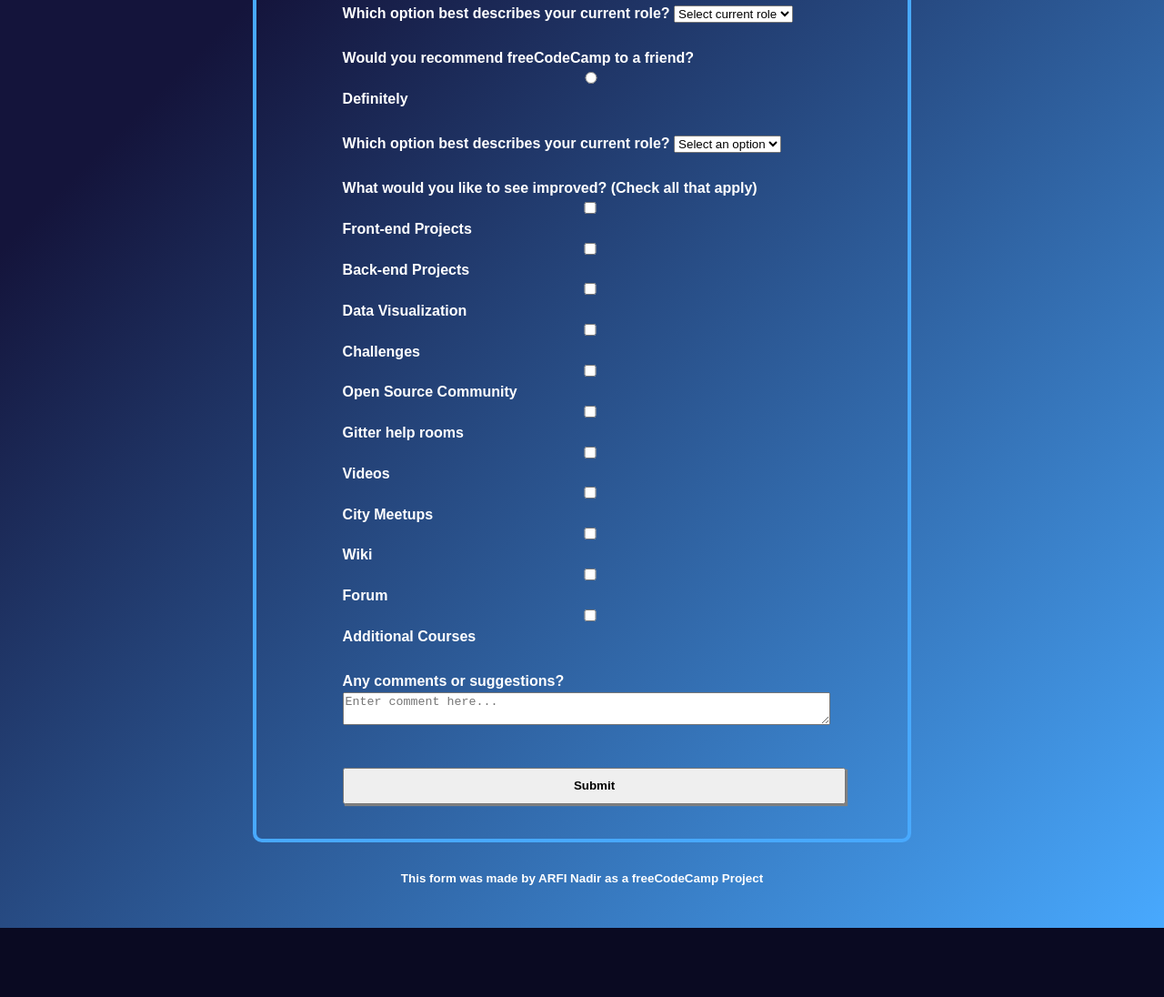
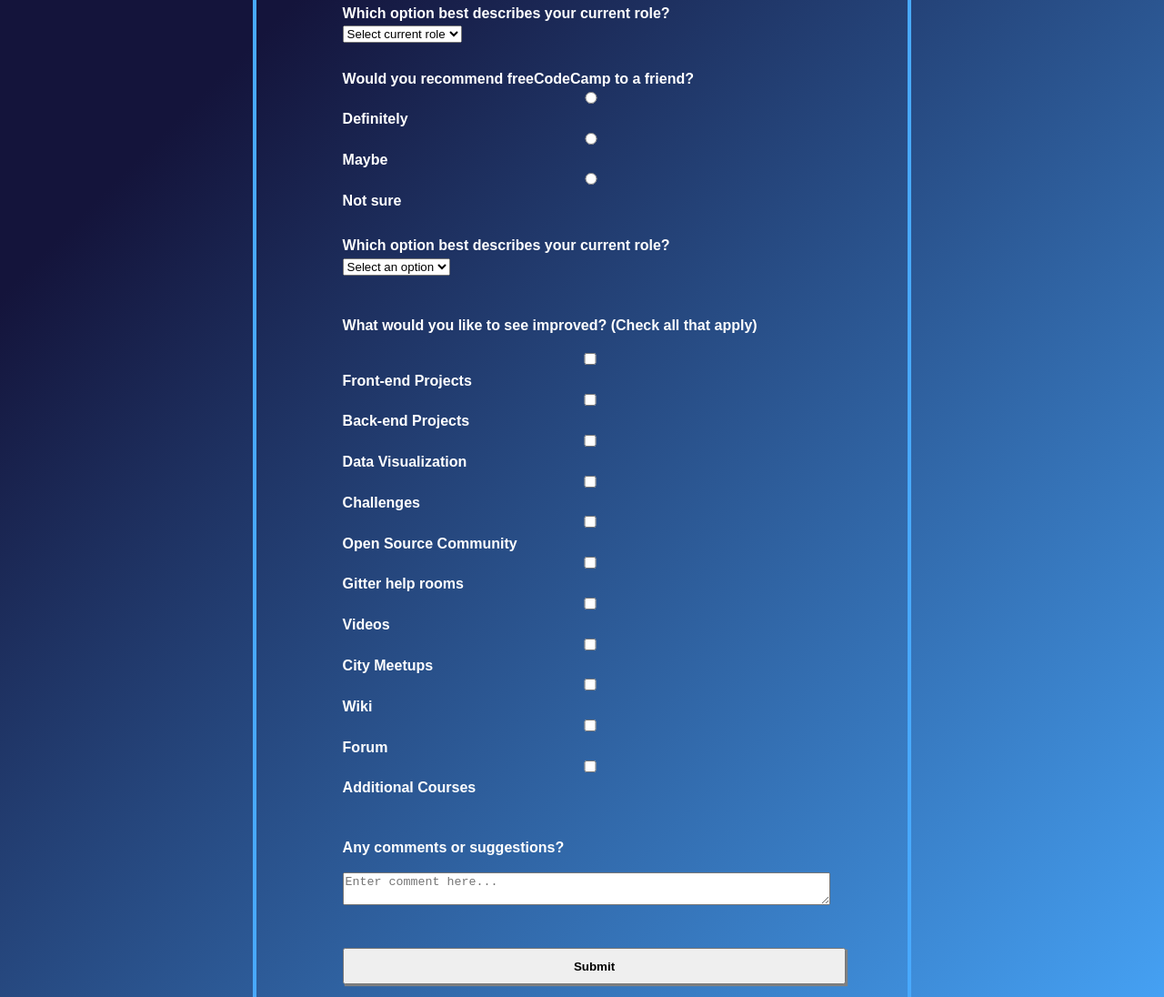
Before and after one commit to arfi-nadir/freeCodeCamp, a plain HTML site: page Responsive Web Design Projects/Build a Survey Form/index.html in a window 1280 px wide. Shown: the part 436-1532 px from the top of the page at 91% size. Before the commit the page ends 1456 px from the top, so only its background shows below. Drawn offline with Linux system fonts and the light colour scheme; a web font is replaced by a local one.

Commit message:
Update index.html

```diff
--- a/Responsive Web Design Projects/Build a Survey Form/index.html
+++ b/Responsive Web Design Projects/Build a Survey Form/index.html
@@ -6,6 +6,8 @@
     <title> Survery Form </title>
     <link rel="stylesheet" type="text/css" href="style.css">
     <link href="http://allfont.net/allfont.css?fonts=saxmono" rel="stylesheet" type="text/css" />
+    <script src="https://cdn.freecodecamp.org/testable-projects-fcc/v1/bundle.js"></script>
+
 </head>
 <body>
     <header>
@@ -15,117 +17,66 @@
 <!--------------------------------------------------------------------------------------------------------------->
     <section>
         <form action="" id="survey-form">
-
             <div class="form-group">
-                <label for="name" class="" id="name-label" >
-                    Name
-                    <input type="" class="" id="name" placeholder="Name" required>
-                </label>
+                <div><label for="name" id="name-label" >Name</label></div>
+                <div><input type="text" id="name" placeholder="Name" required></div>
             </div>
-
             <div class="form-group">
-                <label for="email" class="" id="email-label" >
-                    Email
-                    <input type="text" class="" id="email" placeholder="Email" required>
-                </label>
+                <div><label for="email" id="email-label" >Email</label></div>
+                <div><input type="email" id="email" placeholder="Email" required></div>
             </div>
-
             <div class="form-group">
-                <label for="number" class="" id="number-label">
-                    Age(Optional)
-                    <input type="number" class="" placeholder="Age" id="number" min="10" max="90">
-                </label>
+                <div><label for="number" id="number-label">Age(Optional)</label></div>
+                <div><input type="number" placeholder="Age" id="number" min="10" max="90"></div>
             </div>
-
             <div class="form-group">
-                <label for="dropdown" class="" id="dropdown-label">
-                    Which option best describes your current role?
-                    <select name="" id="dropdown" class="">
+                <div><label for="dropdown" id="dropdown-label">Which option best describes your current role?</label></div>
+                <div>
+                    <select name="" id="dropdown">
                             <option disabled="" selected="" value="role" >Select current role </option>
                             <option value="student" >Student</option>
                             <option value="job" >Full time job</option>
                             <option value="learner" >Full time learner</option>
                             <option value="other" >Other</option>
                     </select>
-                </label>
+                </div>
+            </div>
+            <div class="form-group">
+                <div><label for="check-box-label" id="check-box-label">Would you recommend freeCodeCamp to a friend?</label></div>
+                <div><input type="radio" id="" name="user-recommend" value="definitely" > Definitely</div>
+                <div><input type="radio" id="" name="user-recommend" value="maybe" > Maybe</div>
+                <div><input type="radio" id="" name="user-recommend" value="not-sure" > Not sure</div>
             </div>
 
             <div class="form-group">
-                Would you recommend freeCodeCamp to a friend?
-                    <div id="check-box-input">
-                        <div>
-                            <label for="check-box-label" class="" id="check-box-label"></label>
-                        </div>
-                        <div>
-                            <input type="radio" id="" name="user-recommend" value="definitely" > Definitely
-                        </div>
-                    </div>
-
-
-
-                <!--
-                <label for="check-box-label" class="" id="check-box-label">
-                    <input type="radio" class="input-radio" name="user-recommend" value="maybe">Maybe
-                </label>
-                <label for="check-box-label" class="" id="check-box-label">
-                    <input type="radio" class="input-radio"  name="user-recommend" value="not-sure">Not sure
-                </label>-->
-            </div>
-
-            <div class="form-group">
-                <label for="dropdown" class="" id="dropdown-label">
-                    Which option best describes your current role?
-                    <select name="" id="dropdown" class="" aria-placeholder="Select an option ">
+                <div><label for="dropdown" id="dropdown-label">Which option best describes your current role?</label></div>
+                <div><select name="" id="dropdown" aria-placeholder="Select an option ">
                         <option disabled="" selected="" value="role" >Select an option </option>
                         <option value="student" >Challenges</option>
                         <option value="job" >Projects</option>
                         <option value="learner" >Community</option>
                         <option value="other" >Open source</option>
                     </select>
-                </label>
+                </div>
+            </div>
+
+            <div class="form-group"><p>What would you like to see improved? (Check all that apply)</p>
+                <div><input type="checkbox" id="check-box-input" value="front-end"> Front-end Projects</div>
+                <div><input type="checkbox" id="check-box-input" value="back-end"> Back-end Projects</div>
+                <div><input type="checkbox" id="check-box-input" value="data-visualization"> Data Visualization</div>
+                <div><input type="checkbox" id="check-box-input" value="challenges"> Challenges</div>
+                <div><input type="checkbox" id="check-box-input" value="open-source"> Open Source Community</div>
+                <div><input type="checkbox" id="check-box-input" value="gitter"> Gitter help rooms</div>
+                <div><input type="checkbox" id="check-box-input" value="videos"> Videos</div>
+                <div><input type="checkbox" id="check-box-input" value="meetups"> City Meetups</div>
+                <div><input type="checkbox" id="check-box-input" value="wiki"> Wiki</div>
+                <div><input type="checkbox" id="check-box-input" value="forum"> Forum</div>
+                <div><input type="checkbox" id="check-box-input" value="courses"> Additional Courses</div>
             </div>
 
             <div class="form-group">
-                What would you like to see improved? (Check all that apply)
-                <label for="check-box" class="" id="check-box-label">
-                    <input type="checkbox" class="" id="check-box-input" value="front-end">Front-end Projects
-                </label>
-                <label for="check-box" class="" id="check-box-label">
-                    <input type="checkbox" class="" id="check-box-input" value="back-end">Back-end Projects
-                </label>
-                <label for="check-box" class="" id="check-box-label">
-                    <input type="checkbox" class="" id="check-box-input" value="data-visualization">Data Visualization
-                </label>
-                <label for="check-box" class="" id="check-box-label">
-                    <input type="checkbox" class="" id="check-box-input" value="challenges">Challenges
-                </label>
-                <label for="check-box" class="" id="check-box-label">
-                    <input type="checkbox" class="" id="check-box-input" value="open-source">Open Source Community
-                </label>
-                <label for="check-box" class="" id="check-box-label">
-                    <input type="checkbox" class="" id="check-box-input" value="gitter">Gitter help rooms
-                </label>
-                <label for="check-box" class="" id="check-box-label">
-                    <input type="checkbox" class="" id="check-box-input" value="videos">Videos
-                </label>
-                <label for="check-box" class="" id="check-box-label">
-                    <input type="checkbox" class="" id="check-box-input" value="meetups">City Meetups
-                </label>
-                <label for="check-box" class="" id="check-box-label">
-                    <input type="checkbox" class="" id="check-box-input" value="wiki">Wiki
-                </label>
-                <label for="check-box" class="" id="check-box-label">
-                    <input type="checkbox" class="" id="check-box-input" value="forum">Forum
-                </label>
-                <label for="check-box" class="" id="check-box-label">
-                    <input type="checkbox" class="" id="check-box-input" value="courses">Additional Courses
-                </label>
-            </div>
-
-            <div class="form-group">
-                <label for="" class="" id="check-box-label">
-                    Any comments or suggestions?</label>
-                <textarea type="text" class="" id="check-box-input" placeholder="Enter comment here..."></textarea>
+                <p>Any comments or suggestions?</p>
+                <textarea type="text" id="" placeholder="Enter comment here..."></textarea>
             </div>
 
             <div class="form-group">
```
Lines whose indentation alone changed are shown as unchanged.
